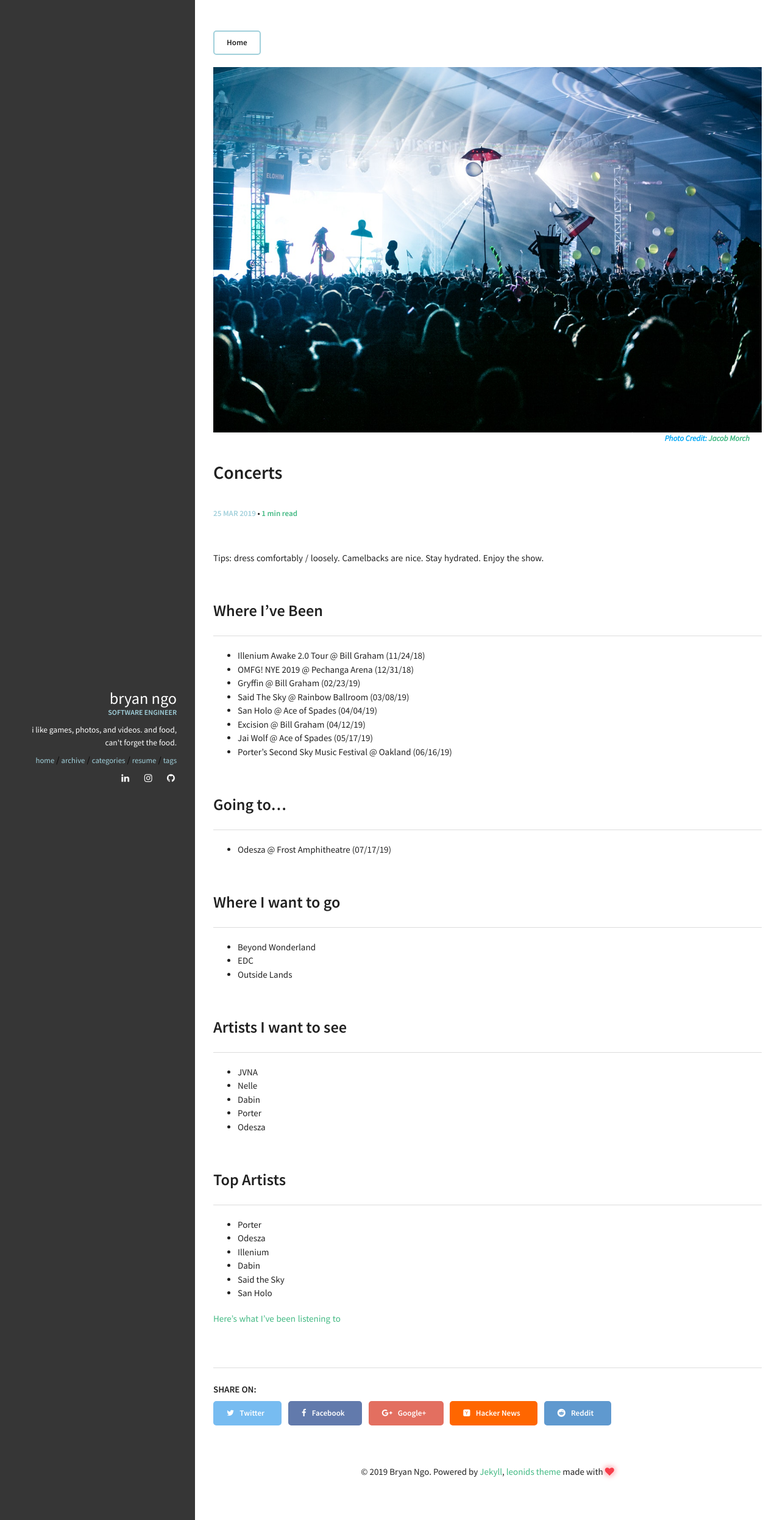
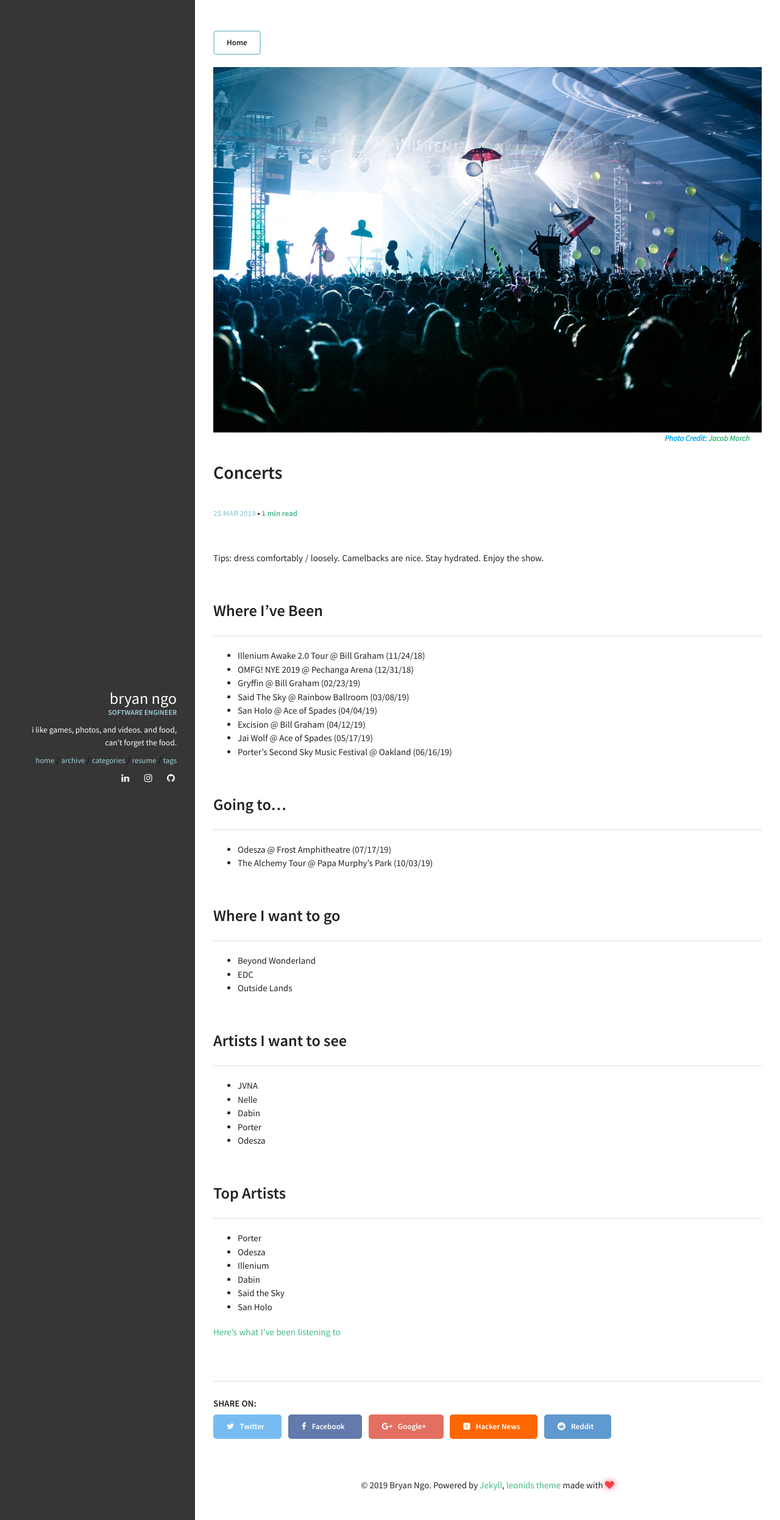
Before and after one commit to bryngo/bryngo.github.io, a Jekyll site: the page built from _posts/2019-03-25-concerts.md, in a window 1280 px wide. Shown: the whole page at 61% size. Built offline with Jekyll 4.4.1, drawn with Linux system fonts in a browser that asks for light colours.

Commit message:
updated concerts

```diff
--- a/_posts/2019-03-25-concerts.md
+++ b/_posts/2019-03-25-concerts.md
@@ -25,9 +25,9 @@ Enjoy the show.
 - Jai Wolf @ Ace of Spades (05/17/19)
 - Porter's Second Sky Music Festival @ Oakland (06/16/19)
 
-
 ## Going to...
 - Odesza @ Frost Amphitheatre (07/17/19)
+- The Alchemy Tour @ Papa Murphy's Park (10/03/19)
 
 ## Where I want to go
 - Beyond Wonderland
```
